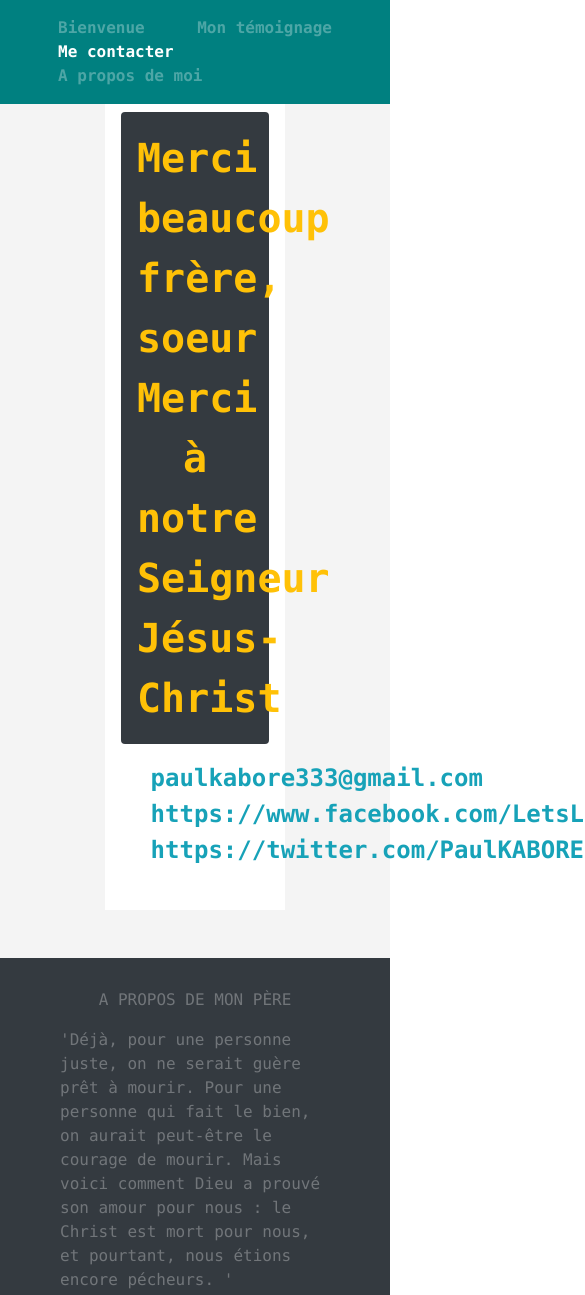
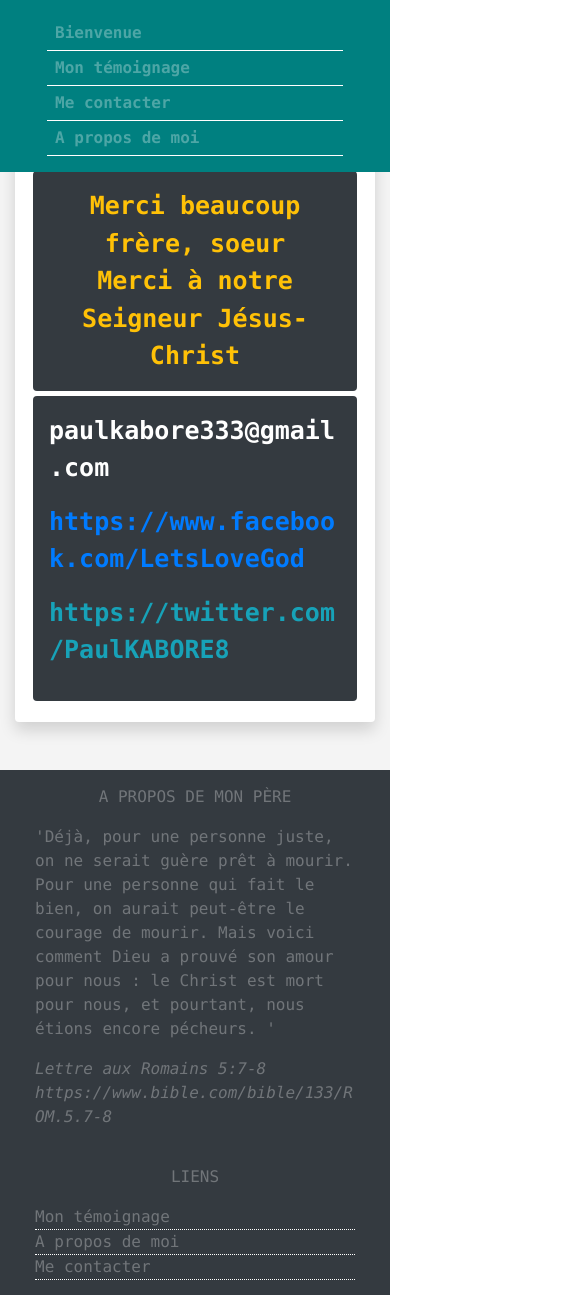
Before and after one commit to LetsLoveGod/temoignage, a plain HTML site: page contact.html in a window 390 px wide. Shown: the top 1295 px of the page, 585 px wide, since content can reach past the window. Drawn offline with nearby package versions, Linux system fonts and the light colour scheme; a web font is replaced by a local one.

Commit message:
responsive design et retouches

```diff
--- a/contact.html
+++ b/contact.html
@@ -24,29 +24,30 @@
 					</ul>
 				</div>
 			</nav>
-		</header><br><br><br><br>
+		</header>
 		<!---------------------------------- Main Area -------------------------------->
-		<div class = "container-fluid" role = "main">
-			<div class = "font-weight-bold presentation-testi p-3 mb-5 bg-white" style="font-size: 18px;">
-				<p class = "font-weight-bold text-center p-3 salutation bg-dark text-warning  rounded">Merci beaucoup frère, soeur<br>Merci à notre Seigneur Jésus-Christ</p>
+		<section class = "container-fluid" role = "main">
+			<div class = "font-weight-bold presentation-testi p-3 mb-5 bg-white shadow rounded">
+				<p class = "font-weight-bold text-center p-3 salutation bg-dark text-warning rounded">Merci beaucoup frère, soeur<br>Merci à notre Seigneur Jésus-Christ</p>
 
-			<div class = "contacts">
-				<p><span class = "font-weight-bold text-info">paulkabore333@gmail.com</span> <br> <a class = "font-weight-bold text-info" href="https://www.facebook.com/LetsLoveGod" target="__blank">https://www.facebook.com/LetsLoveGod</a> <br> <a class = "font-weight-bold text-info" href="https://twitter.com/PaulKABORE8" target="__blank">https://twitter.com/PaulKABORE8</a></p>
-
+				<div class = "font-weight-bold p-3 salutation bg-dark rounded">
+					<p class = "text-white">paulkabore333@gmail.com</p>
+					<p><a href="https://www.facebook.com/LetsLoveGod" target = "__blank">https://www.facebook.com/LetsLoveGod</a></p>
+					<p><a class = "font-weight-bold text-info" href="https://twitter.com/PaulKABORE8" target="__blank">https://twitter.com/PaulKABORE8</a></p>
+				</div>
 			</div>
-			</div>
-		</div>
+		</section>
 		<!---------------------------------- Footer ----------------------------------->
 		<footer class="bg-dark text-white-50">
-			<div class="container">
+			<div class="container-fluid">
 				<div class="row mx-auto">
 					<div class = "col-sm-6">
 						<p class = "text-center text-uppercase effet-survol">A propos de mon Père</p>
 						<blockquote class = "effet-survol">'Déjà, pour une personne juste, on ne serait guère prêt à mourir. Pour une personne qui fait le bien, on aurait peut-être le courage de mourir. Mais voici comment Dieu a prouvé son amour pour nous : le Christ est mort pour nous, et pourtant, nous étions encore pécheurs. '</blockquote>
-						<cite class="effet-survol">
+						<p><cite class="effet-survol">
 							Lettre aux Romains 5:7-8<br>
 							<a class = "effet-survol" href = "https://www.bible.com/bible/133/ROM.5.7-8" target="__blank">https://www.bible.com/bible/133/ROM.5.7-8</a>
-						</cite>
+						</cite></p>
 					</div>
 					<div class = "col-sm-6">
 						<p class = "text-center text-uppercase effet-survol">
--- a/css/style.css
+++ b/css/style.css
@@ -5,6 +5,8 @@
 html, body{
 	font-family: "Delius", Consolas, sans-serif;
 	background-color : #f4f4f4;
+	box-sizing: border-box;
+	word-break: break-word;
 }
 
 a:hover{
@@ -13,17 +15,16 @@ a:hover{
 
 ul{
 	margin: 0px;
+	padding: 0px;
 	list-style-type: none;
 	color : white;
 }
 
-/*------------- Message d'acceuil -------------*/
-.salutation{
-	padding: 20px;
-	font-size: 40px;
+/*------------- Menu de navigation -------------*/
+header{
+		z-index: 2000;
+		margin-bottom: 70px;
 }
-
-/*------------- Menu de navigation -------------*/
 .lien-nav{
 	padding : 18px 10px;
 	margin : 0px 1px;
@@ -33,44 +34,99 @@ ul{
 	color: rgb(255, 255, 255);
 }
 
-/*------------- Eclairer les textes -----------*/
-.effet-survol{
-	color: rgba(255, 255, 255, 0.3);
-}
-.effet-survol:hover{
-	color: rgb(255, 255, 255);
+/*------------- Message d'acceuil -------------*/
+.salutation{
+	padding: 20px;
+	font-size: 25px;
 }
 
-/*-------- Presentation, photo, texte, --------*/
-
+/*-------- Div principal --------*/
 .presentation{
 	width: 50%;
 	margin: 0px auto;
-	color: #212529;
 	font-size: 20px;
-	font-family: "Delius";
 }
 
 .presentation-testi{
-	width: 50%;
+	width: 70%;
 	margin: 0px auto;
 }
 
-/*-----------------------*/
-.contacts{
-	display : block;
-	width : 60%;
-	padding-bottom: 10px;
-	margin-left: auto;
-	margin-right: auto;
-	font-size: 1.5rem;
-	margin : 0px auto;
-}
 /*------------- Footer -----------*/
 footer{
-	padding: 30px 30px;
+	padding: 30px;
 }
 
 .col-sm-6 ul li{
 	border-bottom : 1px dotted white;
 }
+
+.effet-survol{
+	color: rgba(255, 255, 255, 0.3);
+}
+
+.effet-survol:hover{
+	color: rgb(255, 255, 255);
+}
+
+/* ----------------- Media Queries ----------------- */
+@media(max-width: 900px){
+
+	header .lien-nav{
+		padding : 18px 2px;
+		margin : 0px 1px;
+		color: rgba(255, 255, 255, 0.3);
+	}
+	header .lien-nav:hover, .active{
+		color: rgb(255, 255, 255);
+	}
+	.presentation-testi, .presentation{
+		width: 80%;
+	}
+}
+
+@media(max-width: 550px){
+	header{
+		z-index: 2000;
+		margin-bottom: 150px;
+	}
+
+	header ul li{
+		display: block;
+		width: 100%;
+		margin: 0px;
+		padding: 5px;
+		border-bottom: 1px solid white;
+	}
+
+	.presentation-testi, .presentation{
+		width: 100%;
+	}
+
+	.salutation{
+		font-size: 25px;
+		margin: 5px 2px;
+		padding: 0px 2px;
+	}
+
+	footer{
+		display: block;
+		width: 100%;
+		margin: 0px;
+		padding: 5px;
+	}
+	.col-sm-6{
+		display: block;
+		width: 100%;
+		margin: 10px auto;
+	}
+}
+
+@media(max-width: 240px){
+	nav{
+		position: static !important;
+	}
+	header{
+		margin-bottom : 20px;
+	}
+}
```
Also changed, not shown: apropos.html (+6 -6 lines), index.html (+5 -6 lines), temoignage.html (+9 -9 lines).
